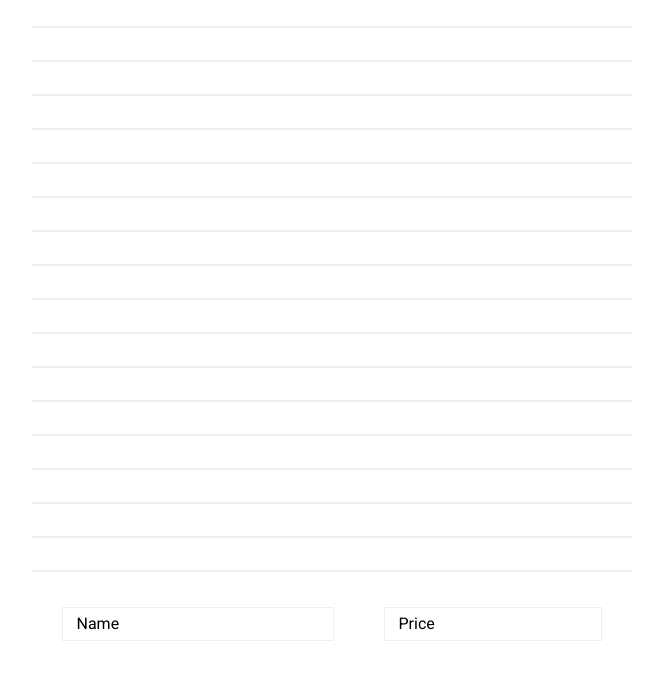
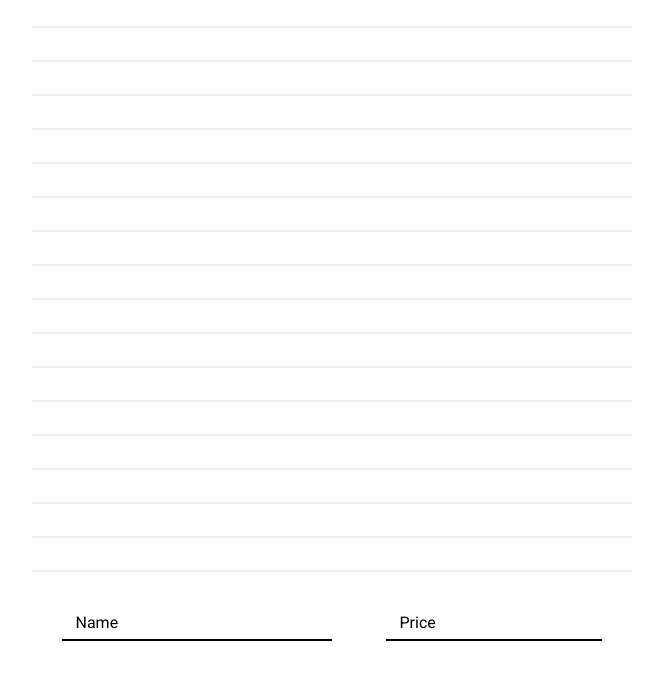
Before and after one commit to seankelliher/groceries-list, a plain HTML site: page index.html in a window 1280 px wide. Shown: the part 127-800 px from the top of the page, without its empty margins (308-971 px from the left). Drawn offline with nearby package versions, Linux system fonts and the light colour scheme.

Commit message:
Modify border on #input-name, #input-price.

```diff
--- a/style.css
+++ b/style.css
@@ -229,7 +229,7 @@ dialogue {
     padding: 0 2.5%;
     flex: initial; /*flex: 0 1 auto.*/
     background: #FFF;
-    border: 1px solid #EEE; /*grey 200.*/
+    border-bottom: 2px solid #000;
 }
 
 @media all and (min-width: 300px) {
```
